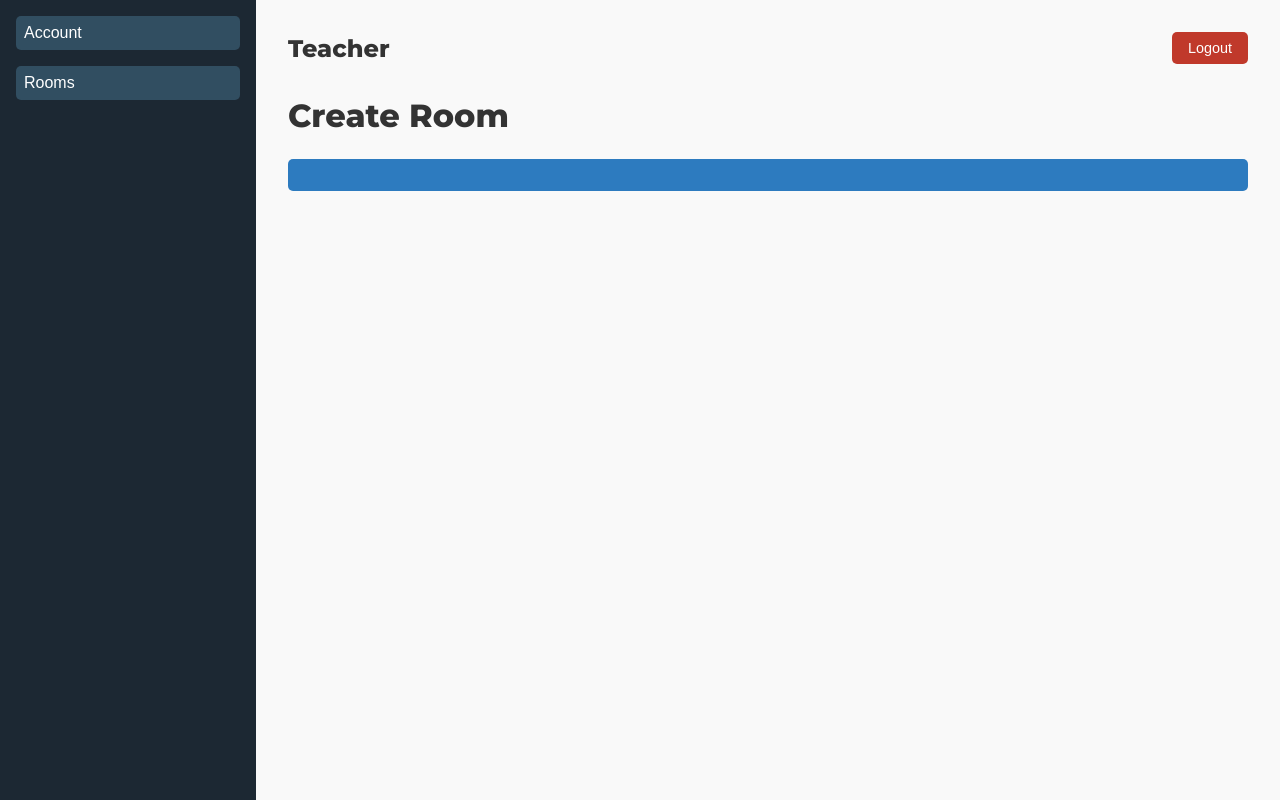
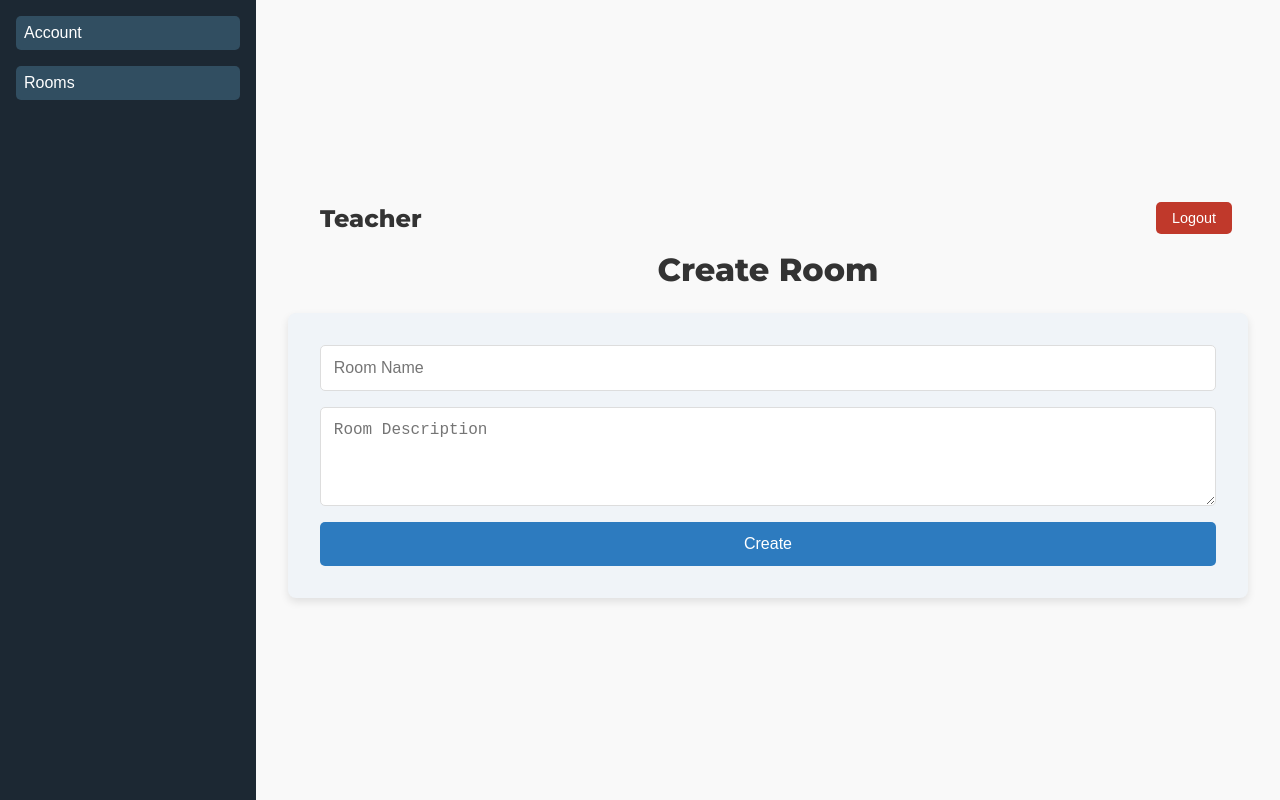
Before and after one commit to antonjoshuadominguez/SulongEdukasyon, a React (Vite) app: page /create-room in a window 1280 px wide. Built offline with nearby package versions, Linux system fonts and the light colour scheme.

Commit message:
createroom updated

```diff
--- a/src/components/CreateRoom.jsx
+++ b/src/components/CreateRoom.jsx
@@ -13,13 +13,26 @@ const CreateRoom = () => {
       {/* Main Content */}
       <div className="main-content">
         <header className="header">
-          <h3>Teacher</h3>
+          <div className="teacher">Teacher</div>
           <button className="logout">Logout</button>
         </header>
 
         <h1 className="page-title">Create Room</h1>
-        <div className="rooms-list">
-          <div className="room-item">
+
+        {/* Create Room Form */}
+        <div className="create-room-container">
+          <div className="form-container">
+            <input
+              type="text"
+              className="input-field"
+              placeholder="Room Name"
+            />
+            <textarea
+              className="input-field"
+              placeholder="Room Description"
+              rows="4"
+            ></textarea>
+            <button className="create-button">Create</button>
           </div>
         </div>
       </div>
--- a/src/css/CreateRoom.css
+++ b/src/css/CreateRoom.css
@@ -17,10 +17,6 @@
   display: flex;
   flex-direction: column;
   gap: 1rem;
-}
-
-.sidebar h2 {
-  font-size: 1.5rem;
 }
 
 .sidebar-button {
@@ -44,19 +40,28 @@
   padding: 2rem;
   background-color: #f9f9f9;
   box-sizing: border-box;
+  display: flex;
+  justify-content: center;
+  align-items: center;
+  flex-direction: column;
 }
 
 /* Header and Logout Button Styling */
 .header {
   display: flex;
-  justify-content: space-between;
-  align-items: center;
-  margin-bottom: 2rem;
+  justify-content: space-between; /* Aligns Teacher and Logout to opposite sides */
+  align-items: center; /* Aligns Teacher and Logout in the center vertically */
+  width: 100%;
+  padding: 0 1rem; /* Adjust horizontal padding */
+  margin-bottom: 1rem;
 }
 
-.header h3 {
+/* Teacher styling */
+.teacher {
   font-size: 1.5rem;
+  font-weight: bold; /* Make the Teacher text bold */
   color: #333;
+  margin-left: 1rem; /* Add a little space between Teacher and Logout */
 }
 
 .logout {
@@ -67,6 +72,7 @@
   border-radius: 5px;
   cursor: pointer;
   font-size: 0.9rem;
+  margin-left: auto; /* Pushes Logout button to the right */
 }
 
 .logout:hover {
@@ -77,34 +83,54 @@
 .page-title {
   font-size: 2rem;
   margin-bottom: 1.5rem;
+  text-align: center;
 }
 
-/* Room List Styling */
-.rooms-list {
+/* Create Room Form Styling */
+.create-room-container {
+  width: 100%;
+  display: flex;
+  justify-content: center;
+}
+
+.form-container {
+  width: 40%; /* Adjust the width as needed */
+  background-color: #f0f4f8;
+  padding: 2rem;
+  border-radius: 8px;
+  box-shadow: 0px 4px 8px rgba(0, 0, 0, 0.1);
   display: flex;
   flex-direction: column;
   gap: 1rem;
 }
 
-.room-item {
-  display: flex;
-  justify-content: space-between;
-  align-items: center;
+/* Input Field Styling */
+.input-field {
+  padding: 0.8rem;
+  font-size: 1rem;
+  border: 1px solid #ddd;
+  border-radius: 5px;
+  width: 100%;
+  box-sizing: border-box;
+}
+
+.input-field:focus {
+  border-color: #2d7bbf;
+  outline: none;
+}
+
+/* Create Button Styling */
+.create-button {
   background-color: #2d7bbf; /* Blue */
   color: white;
-  padding: 1rem;
+  border: none;
+  padding: 0.8rem;
   border-radius: 5px;
+  cursor: pointer;
+  font-size: 1rem;
+  width: 100%;
 }
 
-.join-button {
-  background-color: #e6f2fc; /* Light blue */
-  color: #2d7bbf; /* Blue */
-  border: none;
-  padding: 0.5rem 1rem;
-  border-radius: 5px;
-  cursor: pointer;
+.create-button:hover {
+  background-color: #1f5c87;
 }
-
-.join-button:hover {
-  background-color: #d4e9f7;
-}
```
